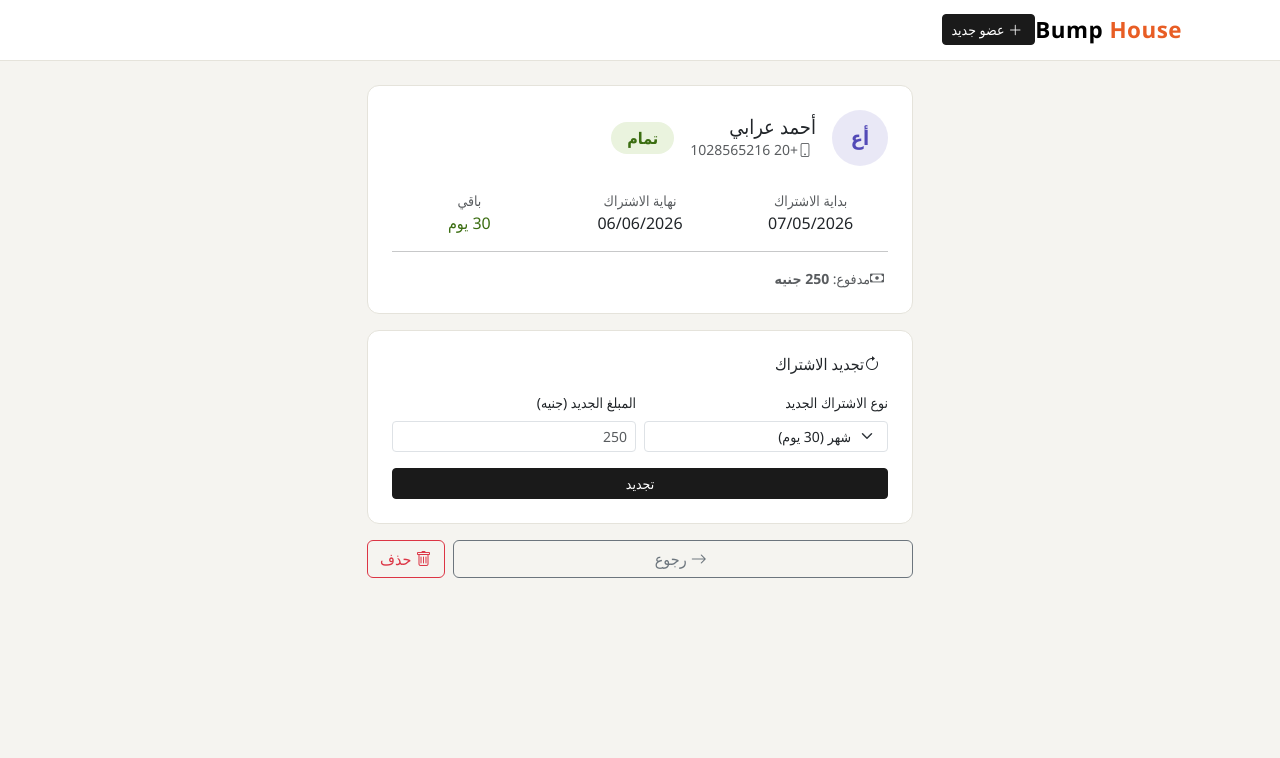
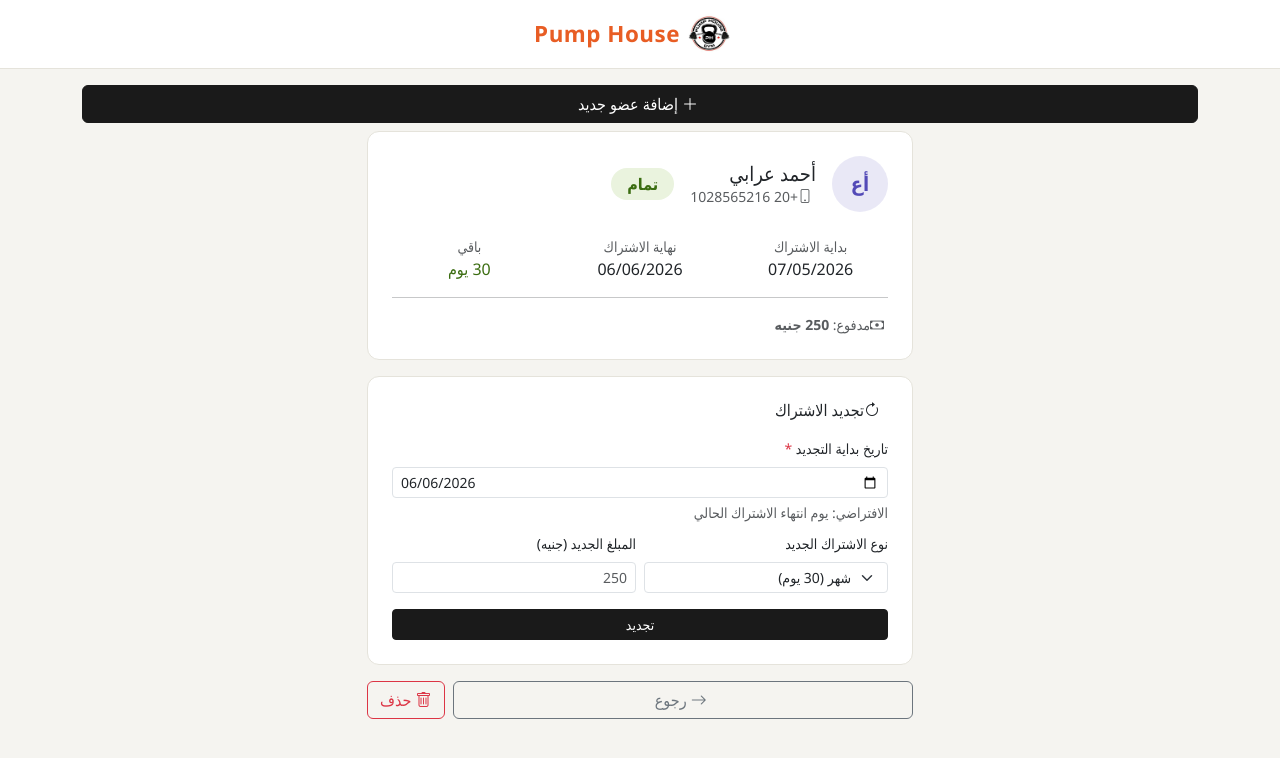
Before and after one commit to ahmedorabii17/bump-house, a Flask app: page /member/1 in a window 1280 px wide. Shown: the top 758 px of the page. Run offline with Flask 3, Linux system fonts and the light colour scheme.

Commit message:
fix logo path

```diff
--- a/app.py
+++ b/app.py
@@ -122,14 +122,17 @@ def member_detail(id):
 
 @app.route("/member/<int:id>/renew", methods=["POST"])
 def renew(id):
-    member = Member.query.get_or_404(id)
-    days   = int(request.form.get("days", member.days))
-    amount = request.form.get("amount")
+    member    = Member.query.get_or_404(id)
+    days      = int(request.form.get("days", member.days))
+    amount    = request.form.get("amount")
+    new_start = request.form.get("new_start")
 
-    # Renew from today or from end_date, whichever is later
-    new_start = max(date.today(), member.end_date)
-    member.start  = new_start
-    member.days   = days
+    if not new_start:
+        flash("لازم تحدد تاريخ التجديد", "error")
+        return redirect(url_for("member_detail", id=id))
+
+    member.start = date.fromisoformat(new_start)
+    member.days  = days
     if amount:
         member.amount = int(amount)
 
--- a/templates/base.html
+++ b/templates/base.html
@@ -1,52 +1,130 @@
 <!DOCTYPE html>
 <html lang="ar" dir="rtl">
+
 <head>
   <meta charset="UTF-8">
   <meta name="viewport" content="width=device-width, initial-scale=1.0">
-  <title>{% block title %}Bump House{% endblock %}</title>
+  <title>{% block title %}Pump House{% endblock %}</title>
   <link href="https://cdn.jsdelivr.net/npm/bootstrap@5.3.2/dist/css/bootstrap.min.css" rel="stylesheet">
   <link href="https://cdn.jsdelivr.net/npm/bootstrap-icons@1.11.3/font/bootstrap-icons.css" rel="stylesheet">
   <style>
-    body { background: #f5f4f0; font-family: 'Segoe UI', Tahoma, sans-serif; }
+    body {
+      background: #f5f4f0;
+      font-family: 'Segoe UI', Tahoma, sans-serif;
+    }
 
-    .navbar-brand { font-weight: 700; font-size: 1.4rem; letter-spacing: 0.5px; }
-    .navbar-brand span { color: #E85D24; }
-    .navbar { background: #fff !important; border-bottom: 1px solid #e5e3db; }
+    .navbar-brand {
+      font-weight: 700;
+      font-size: 1.4rem;
+      letter-spacing: 0.5px;
+    }
 
-    .badge-ok      { background: #EAF3DE; color: #3B6D11; }
-    .badge-warning { background: #FAEEDA; color: #854F0B; }
-    .badge-expired { background: #FCEBEB; color: #A32D2D; }
+    .navbar-brand span {
+      color: #E85D24;
+    }
 
-    .card { border: 1px solid #e5e3db; border-radius: 12px; box-shadow: none; }
-    .btn-primary { background: #1a1a1a; border-color: #1a1a1a; }
-    .btn-primary:hover { background: #333; border-color: #333; }
+    .navbar {
+      background: #fff !important;
+      border-bottom: 1px solid #e5e3db;
+    }
 
-    .member-card { transition: border-color .15s; cursor: pointer; }
-    .member-card:hover { border-color: #1a1a1a; }
+    .badge-ok {
+      background: #EAF3DE;
+      color: #3B6D11;
+    }
+
+    .badge-warning {
+      background: #FAEEDA;
+      color: #854F0B;
+    }
+
+    .badge-expired {
+      background: #FCEBEB;
+      color: #A32D2D;
+    }
+
+    .card {
+      border: 1px solid #e5e3db;
+      border-radius: 12px;
+      box-shadow: none;
+    }
+
+    .btn-primary {
+      background: #1a1a1a;
+      border-color: #1a1a1a;
+    }
+
+    .btn-primary:hover {
+      background: #333;
+      border-color: #333;
+    }
+
+    .member-card {
+      transition: border-color .15s;
+      cursor: pointer;
+    }
+
+    .member-card:hover {
+      border-color: #1a1a1a;
+    }
 
     .avatar {
-      width: 44px; height: 44px; border-radius: 50%;
-      display: flex; align-items: center; justify-content: center;
-      font-weight: 600; font-size: 15px; flex-shrink: 0;
+      width: 44px;
+      height: 44px;
+      border-radius: 50%;
+      display: flex;
+      align-items: center;
+      justify-content: center;
+      font-weight: 600;
+      font-size: 15px;
+      flex-shrink: 0;
     }
 
-    .stat-card { border-radius: 12px; padding: 16px 20px; border: 1px solid #e5e3db; background: #fff; }
-    .stat-num { font-size: 28px; font-weight: 700; }
+    .stat-card {
+      border-radius: 12px;
+      padding: 16px 20px;
+      border: 1px solid #e5e3db;
+      background: #fff;
+    }
 
-    .flash-success { background: #EAF3DE; color: #3B6D11; border: none; border-radius: 10px; }
-    .flash-error   { background: #FCEBEB; color: #A32D2D; border: none; border-radius: 10px; }
+    .stat-num {
+      font-size: 28px;
+      font-weight: 700;
+    }
+
+    .flash-success {
+      background: #EAF3DE;
+      color: #3B6D11;
+      border: none;
+      border-radius: 10px;
+    }
+
+    .flash-error {
+      background: #FCEBEB;
+      color: #A32D2D;
+      border: none;
+      border-radius: 10px;
+    }
   </style>
 </head>
+
 <body>
 
-<nav class="navbar navbar-expand-lg sticky-top mb-4">
-  <div class="container">
-    <a class="navbar-brand" href="{{ url_for('index') }}">Bump <span>House</span></a>
-    <a href="{{ url_for('add') }}" class="btn btn-primary btn-sm ms-auto">
-      <i class="bi bi-plus-lg me-1"></i> عضو جديد
+  <nav class="navbar navbar-expand-lg sticky-top mb-0">
+    <div class="container justify-content-center">
+      <a class="navbar-brand d-flex align-items-center gap-2" href="{{ url_for('index') }}">
+        <img src="{{ url_for('static', filename='logo.jpeg') }}" alt="Pump House Logo"
+          style="height:42px;width:42px;object-fit:cover;border-radius:50%;">
+        <span>Pump <span style="color:#E85D24">House</span></span>
       </a>
     </div>
   </nav>
+
+  <div class="container mt-3 mb-2">
+    <a href="{{ url_for('add') }}" class="btn btn-primary w-100">
+      <i class="bi bi-plus-lg me-1"></i> إضافة عضو جديد
+    </a>
+  </div>
 
   <div class="container pb-5">
     {% with messages = get_flashed_messages(with_categories=true) %}
@@ -61,4 +139,5 @@
   <script src="https://cdn.jsdelivr.net/npm/bootstrap@5.3.2/dist/js/bootstrap.bundle.min.js"></script>
   {% block scripts %}{% endblock %}
 </body>
+
 </html>
--- a/templates/member_detail.html
+++ b/templates/member_detail.html
@@ -57,6 +57,12 @@
       <h6 class="mb-3"><i class="bi bi-arrow-clockwise me-2"></i>تجديد الاشتراك</h6>
       <form method="post" action="{{ url_for('renew', id=member.id) }}">
         <div class="row g-2 mb-3">
+          <div class="col-12">
+            <label class="form-label small">تاريخ بداية التجديد <span class="text-danger">*</span></label>
+            <input type="date" name="new_start" class="form-control form-control-sm"
+                   value="{{ member.end_date.isoformat() }}" required>
+            <div class="form-text">الافتراضي: يوم انتهاء الاشتراك الحالي</div>
+          </div>
           <div class="col">
             <label class="form-label small">نوع الاشتراك الجديد</label>
             <select name="days" class="form-select form-select-sm">
```
Also changed, not shown: static/logo.jpeg (added). Lines whose indentation alone changed are shown as unchanged.
